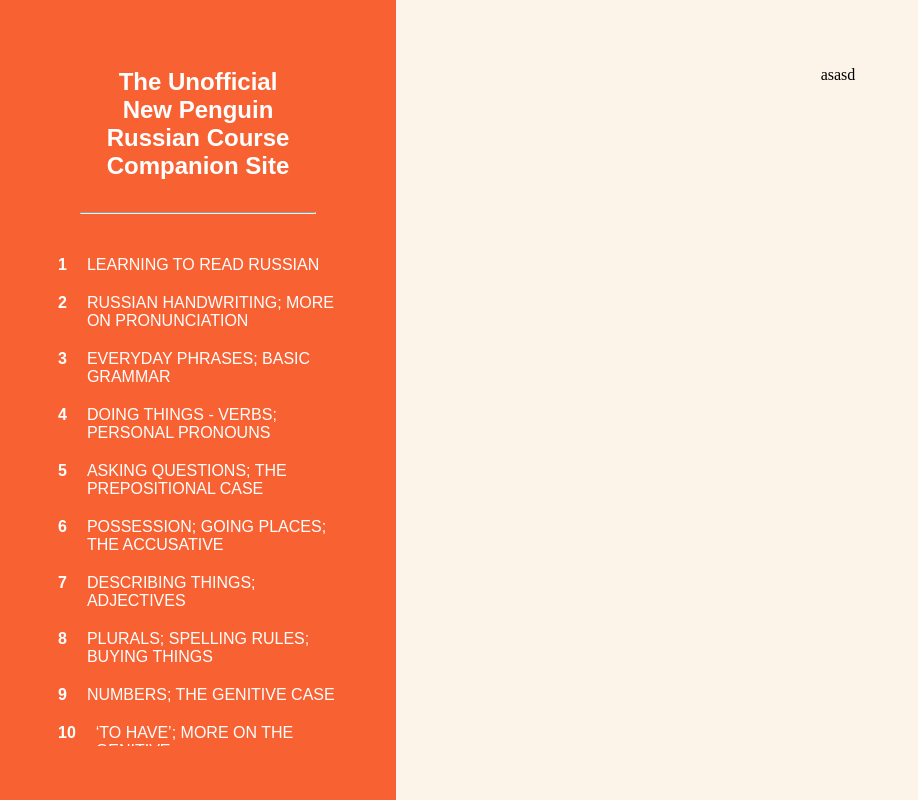
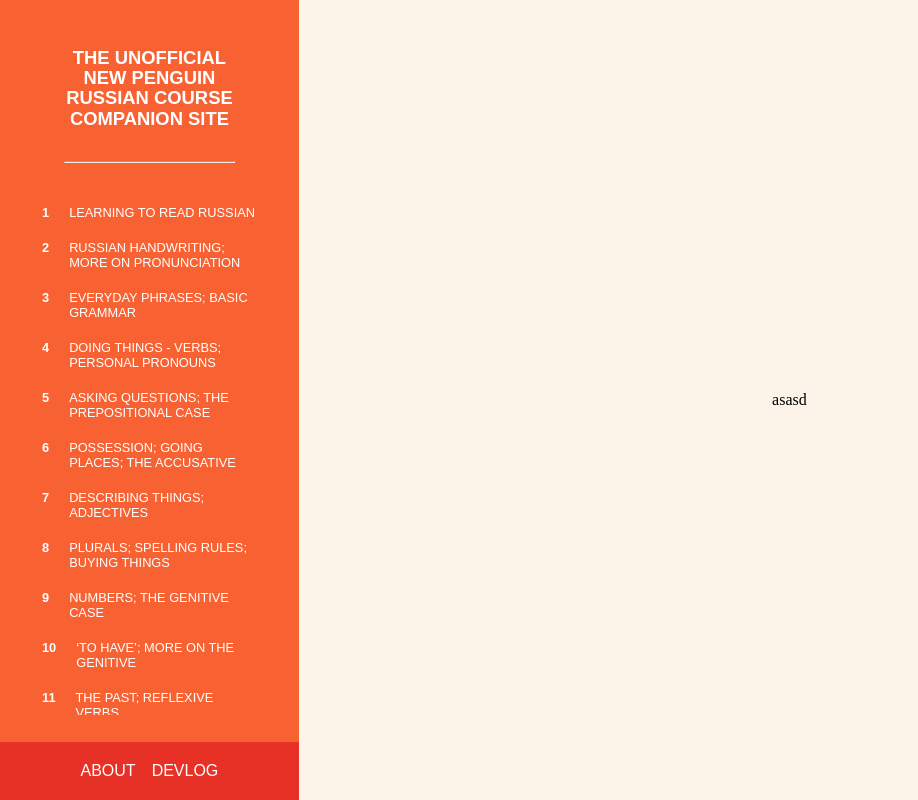
Before and after one commit to hexcyan/penguin-companion, an Astro site: page / in a window 1280 px wide. Shown: the whole page, without its empty margins (0-918 px from the left). Built offline with nearby package versions, Linux system fonts and the light colour scheme; Astro itself is replaced by a stand-in of ours; a web font is replaced by a local one.

Commit message:
finish sidebar

```diff
--- a/src/components/Sidebar.astro
+++ b/src/components/Sidebar.astro
@@ -11,7 +11,6 @@
             Russian Course<br>
             Companion Site<br>
         </h1>
-    </div>
         <hr>
         <div class="contents">
             {
@@ -20,4 +19,10 @@
                 ))
             }
         </div>
+    </div>
+
+    <footer>
+        <a href="/about">about</a>
+        <a href="/devlog">devlog</a>
+    </footer>
 </aside>
--- a/src/layouts/Layout.astro
+++ b/src/layouts/Layout.astro
@@ -1,7 +1,6 @@
 ---
 import Sidebar from '../components/Sidebar.astro';
 import '../styles/default.css'
-
 
 interface Props {
 	title: string;
@@ -24,7 +23,10 @@
 	<body>
         <Sidebar />
         <div class="content-box">
-            <slot />
+            <div>
+                <slot />
+            </div>
+
         </div>
 	</body>
 </html>
--- a/src/styles/default.css
+++ b/src/styles/default.css
@@ -29,24 +29,32 @@
 }
 
 aside {
+    display: flex;
+    flex-direction:column;
+    justify-content: space-between;
     background: var(--primary);
     margin: 0;
-    padding: 48px;
+    padding: 0;
     color: white;
-    width: 300px;
-    min-height: calc(100vh - 96px);
-    max-height: calc(100vh - 96px);
+    width: 320px;
+    min-height: calc(100vh);
+    max-height: calc(100vh);
     font-family: 'Josefin Sans', sans-serif;
-
+    text-transform: uppercase;
 }
-
+aside > div > h1 {
+    font-size: 1.15em;
+    line-height: 1.1em;
+    margin-top: 48px;
+}
 hr {
-    margin: 32px;
+    margin: 32px 64px;
 }
 
 .contents {
-    max-height: calc(100vh - 300px);
+    max-height: calc(100vh - 280px);
     overflow: hidden;
+    margin: 0 32px;
     -ms-overflow-style: none;  /* IE and Edge */
     scrollbar-width: none;  /* Firefox */
 }
@@ -59,11 +67,21 @@
     display:none;
 }
 
+aside > footer {
+    display: flex;
+    justify-content: center;
+    gap: 16px;
+    background: #E83126;
+    width: 100%;
+    padding: 20px 0;
+}
+
 
 .chapter {
     display: flex;
     flex-direction: row;
     align-items: baseline;
+    font-size: 0.8em;
 }
 
 .chapter:hover {
@@ -90,9 +108,16 @@
     background-color: var(--light);
 }
 
-.content-box{
-    /* display: flex; */
-    /* justify-content: center; */
-    margin: 50px auto;
+.content-box {
+    width: 100%;
+    display: flex;
+    justify-content: center;
+    padding: 48px;
 
 }
+
+.content-box > div {
+    margin: auto;
+    max-width: 45em;
+
+}
```
Also changed, not shown: src/components/Button.astro (added, +19 -0 lines). Lines whose indentation alone changed are shown as unchanged.
